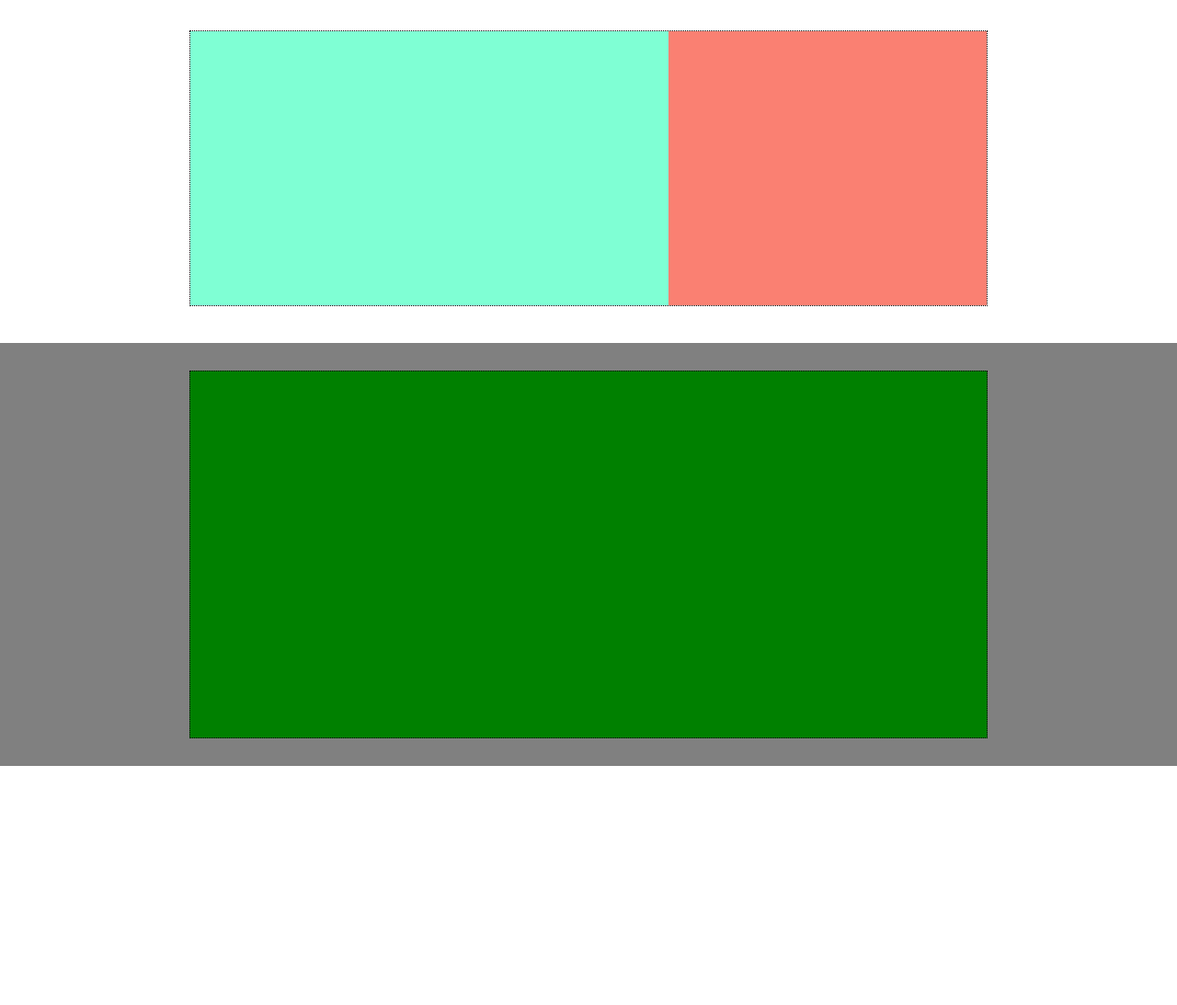
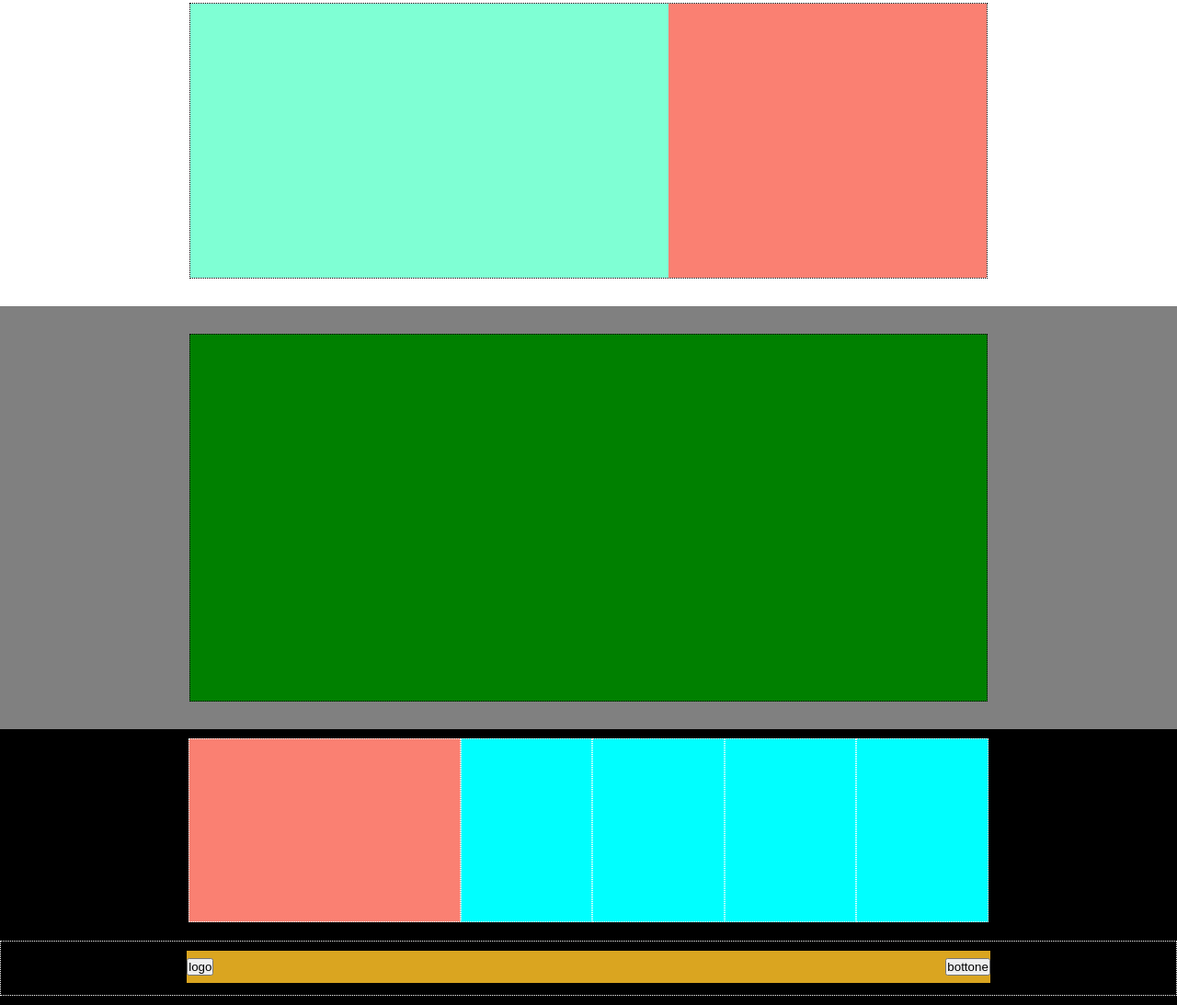
Before and after one commit to ErikB21/htmlcss-struttura-discord, a plain HTML site: page index.html in a window 1280 px wide. Shown: the part 1227-2320 px from the top of the page at 92% size. Before the commit the page ends 2070 px from the top, so only its background shows below. Drawn offline with Linux system fonts and the light colour scheme.

Commit message:
layout finito

```diff
--- a/css/style.css
+++ b/css/style.css
@@ -19,21 +19,26 @@ header{
     justify-content: center;
 }
 .top-yellow{
-    height: 35px;
-    background-color: goldenrod ;
+    height: 40px;
     line-height: 35px;
     width: 70%;
-    border: 1px dotted black;
+    display: flex;
 }
 
 .top-logo, .top-login{
-    width: 19%;
+    width: 25%;
+    height: 40px;
     display: inline-block;
+    border: 1px dotted black;
+    background-color: goldenrod;
 }
 .top-link{
-    width: 60%;
+    height: 40px;
     text-align: center;
     display: inline-block;
+    border: 1px dotted black;
+    flex-grow: 1;
+    background-color: goldenrod;
 }
 
 .top-login{
@@ -58,12 +63,10 @@ main{
 
 .gray{
     background-color: gray;
-    margin: 10px 0px;
     padding: 30px 20px;
 }
 
 .white{
-    margin: 10px 0px;
     padding: 30px 20px;
 }
 
@@ -94,3 +97,49 @@ main{
 }
 
 /*stilizzazione footer*/
+
+footer{
+    background-color: black;
+    height: 300px;
+    padding: 10px 0px;
+}
+
+.top-footer{
+    width: 70%;
+    display: flex;
+    margin: 0 auto;
+    justify-content: center;
+    margin-bottom: 20px;
+
+}
+
+.footer-text{
+    height: 200px;
+    width: 33%;
+    background-color: salmon;
+    border: 1px dotted white;
+
+}
+
+.footer-link{
+    height: 200px;
+    width: 16%;
+    background-color: aqua;
+    border: 1px dotted white;
+}
+
+.bottom-footer{
+    height: 60px;
+    border: 1px dotted white;
+    padding: 10px 15px;
+}
+
+.end-footer{
+    width: 70%;
+    height: 35px;
+    background-color: goldenrod;
+    margin: 0 auto;
+    display: flex;
+    justify-content: space-between;
+    align-items: center;
+}
--- a/index.html
+++ b/index.html
@@ -60,7 +60,25 @@
     </main>
 
     <footer>
+        <div>
+            <section class="top-footer">
+                <div class="footer-text"></div>
+                <div class="footer-link"></div>
+                <div class="footer-link"></div>
+                <div class="footer-link"></div>
+                <div class="footer-link"></div>
+            </section>
+            <section class="bottom-footer">
+                <div class="end-footer">
+                    <button>logo</button>
+                    <button>bottone</button>
+                </div>
 
+
+
+            </section>
+
+        </div>
     </footer>
 
 </body>
```
